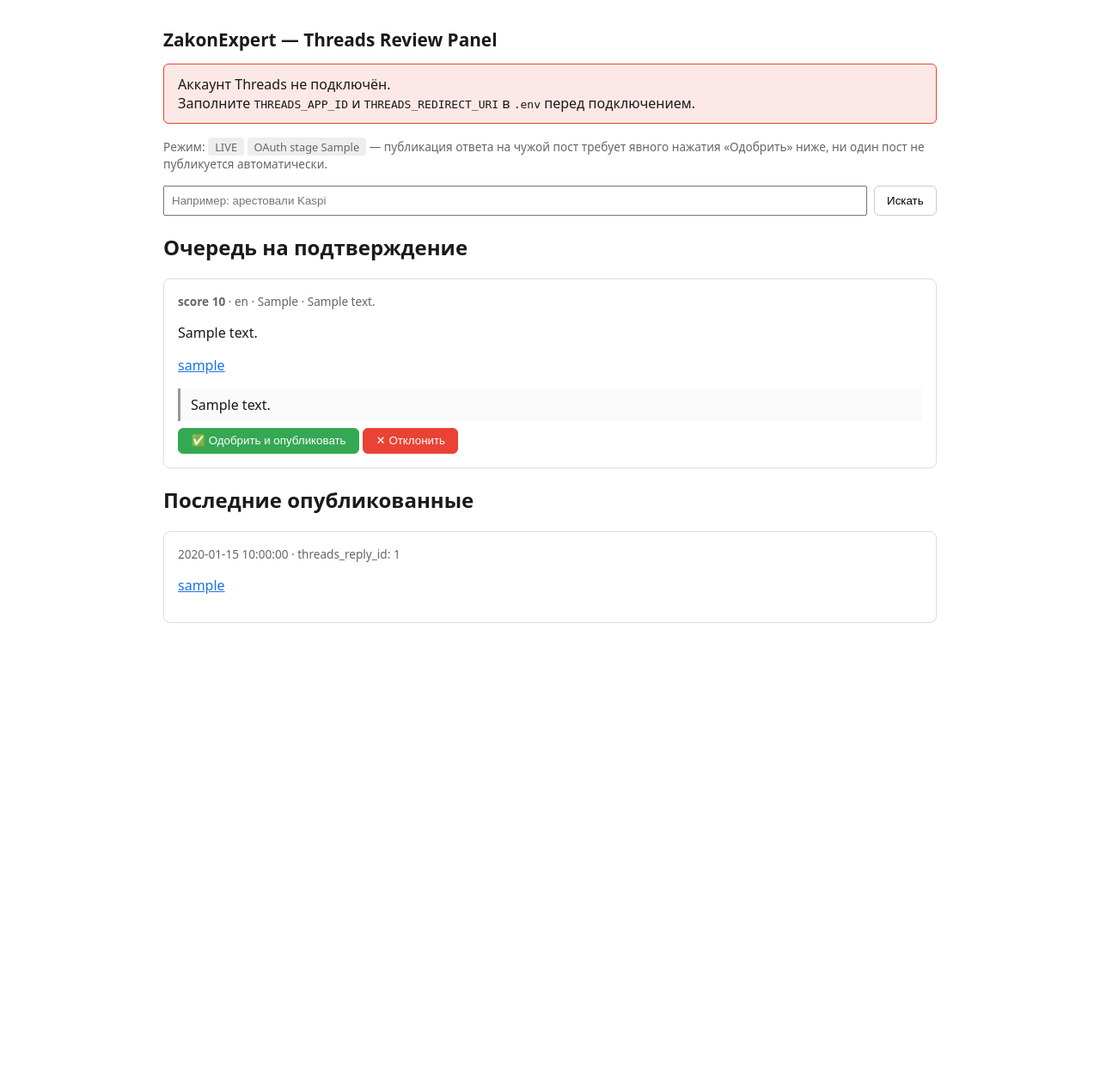
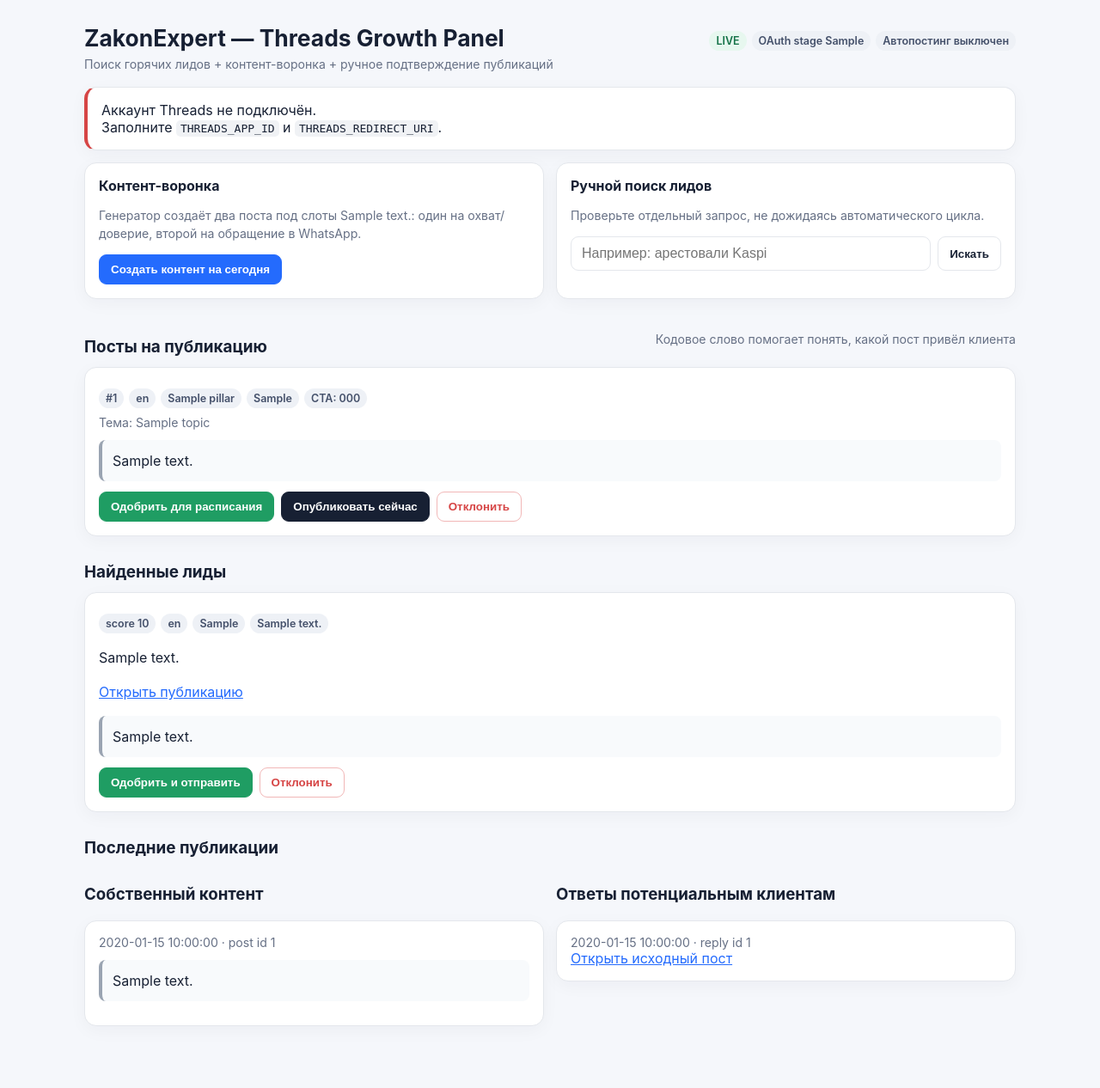
Before and after one commit to ZhanibekDD/Threads-API, a Flask app: template app/templates/dashboard.html in a window 1280 px wide. Shown: the whole page at 86% size. Before the commit the page ends 725 px from the top, so only its background shows below. Run offline with Flask 3, Linux system fonts and the light colour scheme; the template is opened without the code that fills it: most values are stand-ins (such as "Sample title", 1, 10 or a date in 2020).

Commit message:
Redesign panel around content and lead conversion

```diff
--- a/app/templates/dashboard.html
+++ b/app/templates/dashboard.html
@@ -2,34 +2,119 @@
 <html lang="ru">
 <head>
   <meta charset="utf-8">
-  <title>ZakonExpert — Threads Review Panel</title>
+  <meta name="viewport" content="width=device-width, initial-scale=1">
+  <title>ZakonExpert — Threads Growth Panel</title>
   <style>
-    body { font-family: system-ui, sans-serif; max-width: 900px; margin: 2rem auto; padding: 0 1rem; color: #1a1a1a; }
-    h1 { font-size: 1.3rem; }
-    .status { padding: 0.75rem 1rem; border-radius: 6px; margin-bottom: 1rem; }
-    .status.connected { background: #e6f4ea; border: 1px solid #34a853; }
-    .status.disconnected { background: #fce8e6; border: 1px solid #ea4335; }
-    .status.warn { background: #fff4e5; border: 1px solid #f9ab00; }
-    .flash { padding: 0.6rem 1rem; border-radius: 6px; margin-bottom: 0.5rem; }
-    .flash.success { background: #e6f4ea; }
-    .flash.error { background: #fce8e6; }
-    .flash.info { background: #e8f0fe; }
-    .card { border: 1px solid #ddd; border-radius: 8px; padding: 1rem; margin-bottom: 1rem; }
-    .meta { color: #666; font-size: 0.85rem; }
-    .score { font-weight: bold; }
-    .draft { background: #fafafa; border-left: 3px solid #999; padding: 0.5rem 0.75rem; margin: 0.5rem 0; white-space: pre-wrap; }
+    :root {
+      --bg: #f5f7fb;
+      --card: #ffffff;
+      --text: #172033;
+      --muted: #667085;
+      --line: #e4e7ec;
+      --green: #1f9d63;
+      --red: #d64545;
+      --blue: #246bfd;
+      --amber: #d98a00;
+    }
+    * { box-sizing: border-box; }
+    body {
+      margin: 0;
+      background: var(--bg);
+      color: var(--text);
+      font-family: Inter, system-ui, -apple-system, BlinkMacSystemFont, "Segoe UI", sans-serif;
+    }
+    .page { max-width: 1120px; margin: 0 auto; padding: 28px 18px 60px; }
+    .hero { display: flex; justify-content: space-between; gap: 18px; align-items: flex-start; margin-bottom: 18px; }
+    h1 { margin: 0 0 6px; font-size: 1.65rem; }
+    h2 { margin: 30px 0 12px; font-size: 1.18rem; }
+    p { line-height: 1.5; }
+    .meta { color: var(--muted); font-size: 0.88rem; }
+    .panel, .card {
+      background: var(--card);
+      border: 1px solid var(--line);
+      border-radius: 14px;
+      box-shadow: 0 5px 20px rgba(16, 24, 40, 0.04);
+    }
+    .panel { padding: 16px; margin-bottom: 14px; }
+    .card { padding: 16px; margin-bottom: 12px; }
+    .status.connected { border-left: 4px solid var(--green); }
+    .status.disconnected { border-left: 4px solid var(--red); }
+    .status.warn { border-left: 4px solid var(--amber); }
+    .flash { padding: 12px 14px; border-radius: 10px; margin-bottom: 10px; }
+    .flash.success { background: #eaf8f1; }
+    .flash.error { background: #fff0f0; }
+    .flash.info { background: #edf3ff; }
+    .badges { display: flex; flex-wrap: wrap; gap: 6px; margin: 8px 0; }
+    .badge {
+      display: inline-flex;
+      padding: 4px 8px;
+      border-radius: 999px;
+      background: #eef1f6;
+      color: #44506a;
+      font-size: 0.78rem;
+      font-weight: 600;
+    }
+    .badge.live { background: #e7f7ef; color: #147247; }
+    .badge.dry { background: #fff2d9; color: #8a5900; }
+    .draft {
+      white-space: pre-wrap;
+      background: #f8fafc;
+      border-left: 4px solid #9aa4b2;
+      border-radius: 8px;
+      padding: 12px;
+      margin: 12px 0;
+      line-height: 1.5;
+    }
+    .actions { display: flex; flex-wrap: wrap; gap: 8px; }
     form.inline { display: inline; }
-    button { cursor: pointer; padding: 0.4rem 0.9rem; border-radius: 6px; border: 1px solid #ccc; background: #fff; }
-    button.approve { background: #34a853; color: #fff; border-color: #34a853; }
-    button.reject { background: #ea4335; color: #fff; border-color: #ea4335; }
-    .search-box { display: flex; gap: 0.5rem; margin: 1rem 0; }
-    .search-box input[type=text] { flex: 1; padding: 0.5rem; }
-    .badge { display: inline-block; padding: 0.1rem 0.5rem; border-radius: 4px; background: #eee; font-size: 0.8rem; }
-    a { color: #1a73e8; }
+    button {
+      cursor: pointer;
+      padding: 9px 13px;
+      border-radius: 9px;
+      border: 1px solid var(--line);
+      background: #fff;
+      color: var(--text);
+      font-weight: 650;
+    }
+    button.primary { background: var(--blue); color: #fff; border-color: var(--blue); }
+    button.approve { background: var(--green); color: #fff; border-color: var(--green); }
+    button.reject { background: #fff; color: var(--red); border-color: #f1b7b7; }
+    button.publish { background: #172033; color: #fff; border-color: #172033; }
+    button:hover { filter: brightness(0.97); }
+    .search-box { display: flex; gap: 8px; }
+    .search-box input {
+      flex: 1;
+      min-width: 0;
+      padding: 10px 12px;
+      border: 1px solid var(--line);
+      border-radius: 9px;
+      font-size: 1rem;
+    }
+    .grid { display: grid; grid-template-columns: 1fr 1fr; gap: 14px; }
+    .section-head { display: flex; justify-content: space-between; gap: 14px; align-items: center; }
+    a { color: var(--blue); }
+    code { background: #f0f2f5; padding: 2px 5px; border-radius: 5px; }
+    @media (max-width: 760px) {
+      .hero, .section-head { display: block; }
+      .grid { grid-template-columns: 1fr; }
+      .search-box { display: block; }
+      .search-box input, .search-box button { width: 100%; margin-bottom: 8px; }
+    }
   </style>
 </head>
 <body>
-  <h1>ZakonExpert — Threads Review Panel</h1>
+<div class="page">
+  <div class="hero">
+    <div>
+      <h1>ZakonExpert — Threads Growth Panel</h1>
+      <div class="meta">Поиск горячих лидов + контент-воронка + ручное подтверждение публикаций</div>
+    </div>
+    <div class="badges">
+      <span class="badge {{ 'dry' if dry_run else 'live' }}">{{ 'DRY RUN' if dry_run else 'LIVE' }}</span>
+      <span class="badge">OAuth stage {{ oauth_stage }}</span>
+      <span class="badge">{{ 'Автопостинг включён' if auto_publish_own_content else 'Автопостинг выключен' }}</span>
+    </div>
+  </div>
 
   {% with messages = get_flashed_messages(with_categories=true) %}
     {% for category, message in messages %}
@@ -38,70 +123,141 @@
   {% endwith %}
 
   {% if status.connected %}
-    <div class="status {{ 'warn' if status.expired or status.expires_soon else 'connected' }}">
+    <div class="panel status {{ 'warn' if status.expired or status.expires_soon else 'connected' }}">
       Подключено: <strong>@{{ status.threads_username }}</strong>
       {% if status.expired %}
         — <strong>токен истёк</strong>, переподключите аккаунт.
       {% elif status.expires_soon %}
-        — токен истекает {{ status.expires_at }}, скоро понадобится обновление.
+        — токен скоро истекает: {{ status.expires_at }}.
       {% else %}
         — токен действителен до {{ status.expires_at }}.
       {% endif %}
     </div>
   {% else %}
-    <div class="status disconnected">
+    <div class="panel status disconnected">
       Аккаунт Threads не подключён.
       {% if not threads_app_id_set or not redirect_uri %}
-        <br>Заполните <code>THREADS_APP_ID</code> и <code>THREADS_REDIRECT_URI</code> в <code>.env</code> перед подключением.
+        <br>Заполните <code>THREADS_APP_ID</code> и <code>THREADS_REDIRECT_URI</code>.
       {% else %}
         <br><a href="{{ url_for('threads_connect') }}">Подключить аккаунт Threads →</a>
       {% endif %}
     </div>
   {% endif %}
 
-  <div class="meta">
-    Режим: <span class="badge">{{ 'DRY_RUN' if dry_run else 'LIVE' }}</span>
-    <span class="badge">OAuth stage {{ oauth_stage }}</span>
-    — публикация ответа на чужой пост требует явного нажатия «Одобрить» ниже,
-    ни один пост не публикуется автоматически.
+  <div class="grid">
+    <div class="panel">
+      <strong>Контент-воронка</strong>
+      <p class="meta">
+        Генератор создаёт два поста под слоты {{ own_content_publish_times }}:
+        один на охват/доверие, второй на обращение в WhatsApp.
+      </p>
+      <form method="post" action="{{ url_for('generate_content') }}">
+        <button class="primary" type="submit">Создать контент на сегодня</button>
+      </form>
     </div>
 
+    <div class="panel">
+      <strong>Ручной поиск лидов</strong>
+      <p class="meta">Проверьте отдельный запрос, не дожидаясь автоматического цикла.</p>
       <form class="search-box" method="post" action="{{ url_for('search') }}">
         <input type="text" name="query" placeholder="Например: арестовали Kaspi" required>
         <button type="submit">Искать</button>
       </form>
+    </div>
+  </div>
 
-  <h2>Очередь на подтверждение</h2>
-  {% if not queue %}
-    <p class="meta">Пусто. Запустите поиск выше.</p>
+  <div class="section-head">
+    <h2>Посты на публикацию</h2>
+    <span class="meta">Кодовое слово помогает понять, какой пост привёл клиента</span>
+  </div>
+
+  {% if not content_queue %}
+    <div class="panel meta">Пока нет готовых постов. Нажмите «Создать контент на сегодня».</div>
   {% endif %}
-  {% for item in queue %}
+
+  {% for item in content_queue %}
     <div class="card">
-      <div class="meta">
-        <span class="score">score {{ item.lead_score }}</span> ·
-        {{ item.language }} · {{ item.problem_type }} · {{ item.decision }}
+      <div class="badges">
+        <span class="badge">#{{ item.id }}</span>
+        <span class="badge">{{ item.language }}</span>
+        <span class="badge">{{ item.pillar or 'без рубрики' }}</span>
+        <span class="badge">{{ item.funnel_stage or 'без этапа' }}</span>
+        {% if item.cta_code %}<span class="badge">CTA: {{ item.cta_code }}</span>{% endif %}
+        {% if item.approved %}<span class="badge live">одобрен</span>{% endif %}
       </div>
-      <p>{{ item.text }}</p>
-      {% if item.permalink %}<p><a href="{{ item.permalink }}" target="_blank">{{ item.permalink }}</a></p>{% endif %}
-      <div class="draft">{{ item.generated_text }}</div>
-      <form class="inline" method="post" action="{{ url_for('approve_reply', reply_id=item.reply_id) }}">
-        <button type="submit" class="approve">✅ Одобрить{{ ' и опубликовать' if not dry_run else ' (DRY_RUN)' }}</button>
+      {% if item.topic %}<div class="meta">Тема: {{ item.topic }}</div>{% endif %}
+      <div class="draft">{{ item.content }}</div>
+      <div class="actions">
+        <form class="inline" method="post" action="{{ url_for('approve_content', content_id=item.id) }}">
+          <button class="approve" type="submit">Одобрить для расписания</button>
         </form>
-      <form class="inline" method="post" action="{{ url_for('reject_reply', reply_id=item.reply_id) }}">
-        <button type="submit" class="reject">✕ Отклонить</button>
+        <form class="inline" method="post" action="{{ url_for('publish_content', content_id=item.id) }}"
+              onsubmit="return confirm('Опубликовать этот пост в Threads прямо сейчас?')">
+          <button class="publish" type="submit">Опубликовать сейчас</button>
         </form>
+        <form class="inline" method="post" action="{{ url_for('reject_content', content_id=item.id) }}">
+          <button class="reject" type="submit">Отклонить</button>
+        </form>
+      </div>
     </div>
   {% endfor %}
 
-  <h2>Последние опубликованные</h2>
-  {% if not recent %}
-    <p class="meta">Пока ничего не опубликовано.</p>
+  <h2>Найденные лиды</h2>
+  {% if not queue %}
+    <div class="panel meta">Очередь пуста. Автоматический worker продолжает поиск.</div>
   {% endif %}
+
+  {% for item in queue %}
+    <div class="card">
+      <div class="badges">
+        <span class="badge">score {{ item.lead_score }}</span>
+        <span class="badge">{{ item.language }}</span>
+        <span class="badge">{{ item.problem_type }}</span>
+        <span class="badge">{{ item.decision }}</span>
+      </div>
+      <p>{{ item.text }}</p>
+      {% if item.permalink %}
+        <p><a href="{{ item.permalink }}" target="_blank" rel="noopener">Открыть публикацию</a></p>
+      {% endif %}
+      <div class="draft">{{ item.generated_text }}</div>
+      <div class="actions">
+        <form class="inline" method="post" action="{{ url_for('approve_reply', reply_id=item.reply_id) }}">
+          <button class="approve" type="submit">
+            Одобрить{{ ' и отправить' if not dry_run else ' — тестовый режим' }}
+          </button>
+        </form>
+        <form class="inline" method="post" action="{{ url_for('reject_reply', reply_id=item.reply_id) }}">
+          <button class="reject" type="submit">Отклонить</button>
+        </form>
+      </div>
+    </div>
+  {% endfor %}
+
+  <h2>Последние публикации</h2>
+  <div class="grid">
+    <div>
+      <h3>Собственный контент</h3>
+      {% if not recent_own_content %}<div class="panel meta">Пока ничего не опубликовано.</div>{% endif %}
+      {% for item in recent_own_content %}
+        <div class="card">
+          <div class="meta">{{ item.published_at }} · post id {{ item.threads_post_id }}</div>
+          <div class="draft">{{ item.content }}</div>
+        </div>
+      {% endfor %}
+    </div>
+    <div>
+      <h3>Ответы потенциальным клиентам</h3>
+      {% if not recent %}<div class="panel meta">Пока ничего не опубликовано.</div>{% endif %}
       {% for item in recent %}
         <div class="card">
-      <div class="meta">{{ item.published_at }} · threads_reply_id: {{ item.threads_reply_id }}</div>
-      {% if item.permalink %}<p><a href="{{ item.permalink }}" target="_blank">{{ item.permalink }}</a></p>{% endif %}
+          <div class="meta">{{ item.published_at }} · reply id {{ item.threads_reply_id }}</div>
+          {% if item.permalink %}
+            <a href="{{ item.permalink }}" target="_blank" rel="noopener">Открыть исходный пост</a>
+          {% endif %}
         </div>
       {% endfor %}
+    </div>
+  </div>
+</div>
 </body>
 </html>
```
Lines whose indentation alone changed are shown as unchanged.
